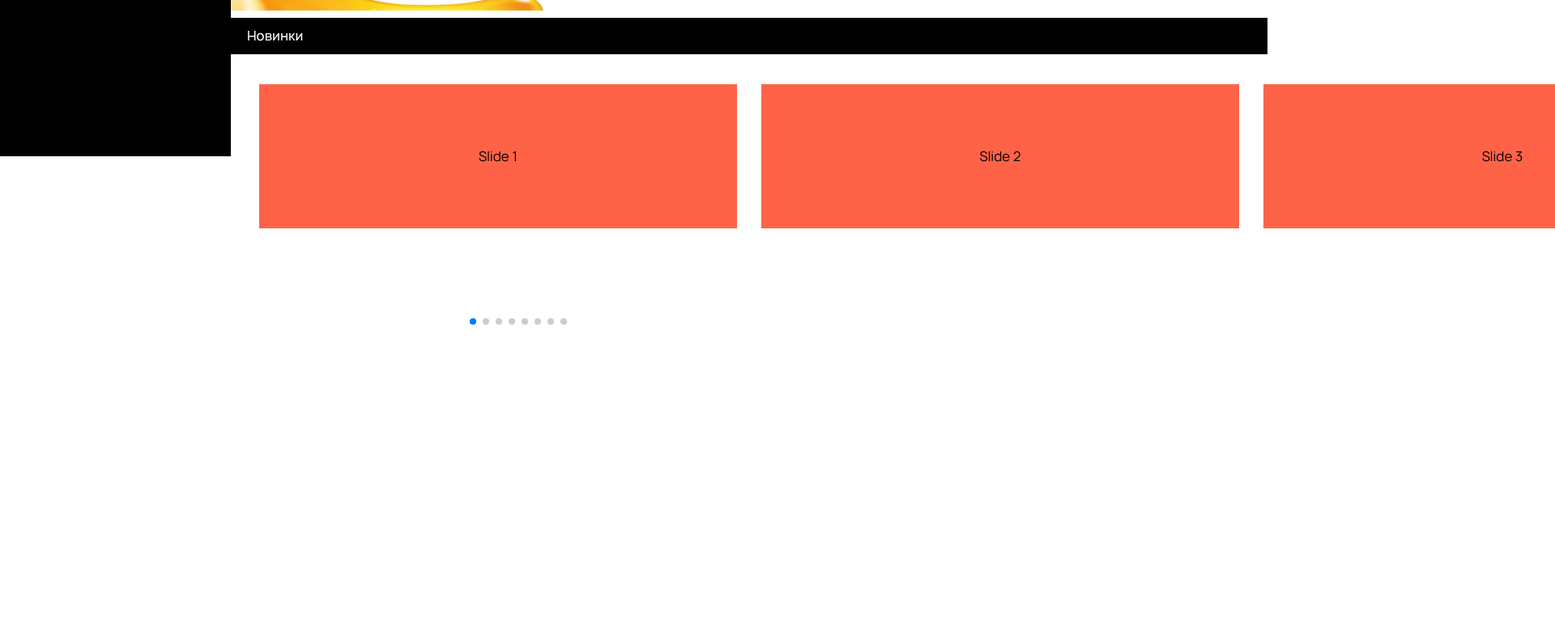
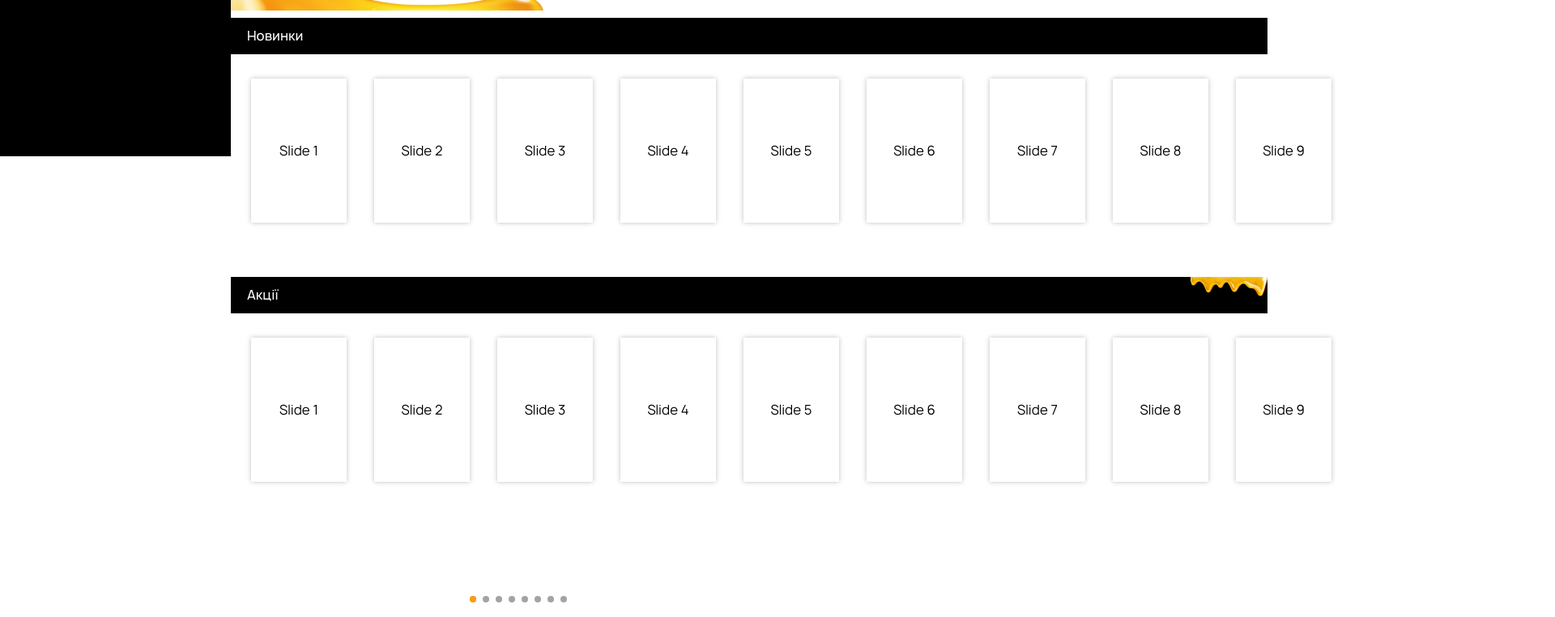
Before and after one commit to vrbr/Choose_and_Buy, a website: page source/index.html in a window 1280 px wide. Shown: the part 607-1369 px from the top of the page at 81% size, 1920 px wide, since content can reach past the window. Before the commit the page ends 1026 px from the top, so only its background shows below. Drawn offline with nearby package versions, Linux system fonts and the light colour scheme; files that its build step writes are made by us from their sources.

Commit message:
Оба слайдера на мобильной версии

```diff
--- a/source/index.html
+++ b/source/index.html
@@ -150,6 +150,25 @@
                 <div class="news__swiper-pagination swiper-pagination"></div>
               </div>
         </section>
+        <section class="main__stock stock">
+            <div class="stock__title">
+                <h2>Акції</h2>
+            </div>
+            <div class="stock__swiper swiper-container mySwiper">
+                <div class="stock__swiper-wrapper swiper-wrapper">
+                  <div class="stock__swiper-slide swiper-slide">Slide 1</div>
+                  <div class="stock__swiper-slide swiper-slide">Slide 2</div>
+                  <div class="stock__swiper-slide swiper-slide">Slide 3</div>
+                  <div class="stock__swiper-slide swiper-slide">Slide 4</div>
+                  <div class="stock__swiper-slide swiper-slide">Slide 5</div>
+                  <div class="stock__swiper-slide swiper-slide">Slide 6</div>
+                  <div class="stock__swiper-slide swiper-slide">Slide 7</div>
+                  <div class="stock__swiper-slide swiper-slide">Slide 8</div>
+                  <div class="stock__swiper-slide swiper-slide">Slide 9</div>
+                </div>
+                <div class="stock__swiper-pagination swiper-pagination"></div>
+              </div>
+        </section>
     </main>
     <aside class="aside">
         <div class="aside__wrapper">
--- /dev/null
+++ b/source/sass/blocks/news--stock.scss
@@ -0,0 +1,56 @@
+.main {
+    &__news,
+    &__stock {
+        width: 100vw;
+    }
+}
+.news {
+    &__title {
+        padding-left: 20px;
+        height: 45px;
+        background-color: #000;
+        h2 {
+            padding-top: 11px;
+            font-weight: 500;
+            font-size: 16px;
+            line-height: 22px;
+            color: #fff;
+        }
+    }
+    &__swiper {
+        margin-bottom: 37px;
+    }
+}
+.stock {
+    &__title {
+        position: relative;
+        padding-left: 20px;
+        height: 45px;
+        background-color: #000;
+        &::before {
+            position: absolute;
+            content: "";
+            background: url("../../img/main/honey-decor-mob@1x.png") no-repeat;
+            width: 95px;
+            height: 59px;
+            top: 0;
+            right: 0;
+        }
+        @media (min-resolution: 2dppx) {
+            &::before {
+                background: url("../../img/main/honey-decor-mob@2x.png") no-repeat;
+                background-size: 95px 59px;
+            }
+        }
+        h2 {
+            padding-top: 11px;
+            font-weight: 500;
+            font-size: 16px;
+            line-height: 22px;
+            color: #fff;
+        }
+    }
+    &__swiper {
+        margin-bottom: 37px;
+    }
+}
--- a/source/sass/blocks/news.scss
+++ /dev/null
@@ -1,23 +0,0 @@
-.main {
-    &__news {
-        width: 100vw;
-    }
-}
-.news {
-    &__title {
-        margin-bottom: 37px;
-        padding-left: 20px;
-        height: 45px;
-        background-color: #000;
-        h2 {
-            padding-top: 11px;
-            font-weight: 500;
-            font-size: 16px;
-            line-height: 22px;
-            color: #fff;
-        }
-    }
-    &__swiper {
-        margin-bottom: 37px;
-    }
-}
--- a/source/sass/blocks/swiper.scss
+++ b/source/sass/blocks/swiper.scss
@@ -1,21 +1,32 @@
-.news .swiper-container {
-    padding-left: 35px;
-    padding-right: 35px;
+.news .swiper-container,
+.stock .swiper-container {
+    padding-left: 25px;
+    padding-right: 25px;
     width: 100%;
-    height: 178px;
+    height: 238px;
+    padding-top: 30px;
+    padding-bottom: 30px;
 }
-.news .swiper-slide {
-    background-color: tomato;
+.news .swiper-slide,
+.stock .swiper-slide {
+    background-color: #fff;
+    box-shadow: 0px 0px 5.9px rgba(0, 0, 0, 0.25);
     display: flex;
     justify-content: center;
     align-items: center;
+    width: 118px !important;
+    margin-right: 34px !important;
 }
-.news .swiper-slide img {
+.news .swiper-slide img,
+.stock .swiper-slide img {
     display: block;
     width: 100%;
     height: 100%;
     object-fit: cover;
 }
-.swiper-pagination {
-
+.swiper-container-horizontal>.swiper-pagination-bullets, .swiper-pagination-custom, .swiper-pagination-fraction {
+    bottom: -4px;
 }
+.swiper-pagination-bullet-active {
+    background-color: $yellow;
+}
--- a/source/sass/global/global.scss
+++ b/source/sass/global/global.scss
@@ -82,10 +82,6 @@ img {
     max-width: 100%;
     border-style: none;
 }
-img {
-    max-width: 100%;
-    border-style: none;
-}
 .visually-hidden {
     position: absolute;
     width: 1px;
--- a/source/sass/style.scss
+++ b/source/sass/style.scss
@@ -11,5 +11,5 @@
 @import "blocks/intro.scss";
 @import "blocks/header.scss";
 @import "blocks/main-nav.scss";
-@import "blocks/news.scss";
+@import "blocks/news--stock.scss";
 @import "blocks/swiper.scss";
```
